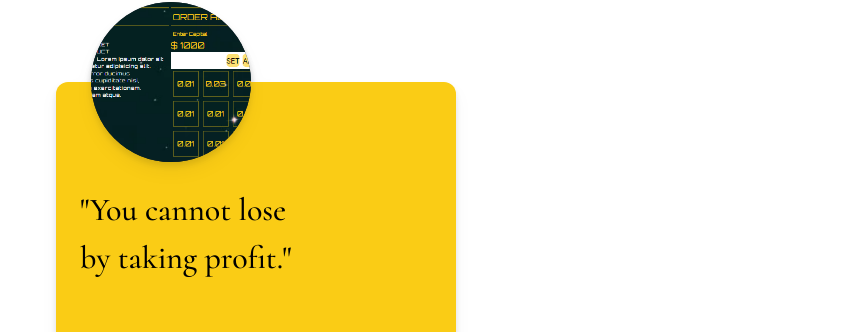
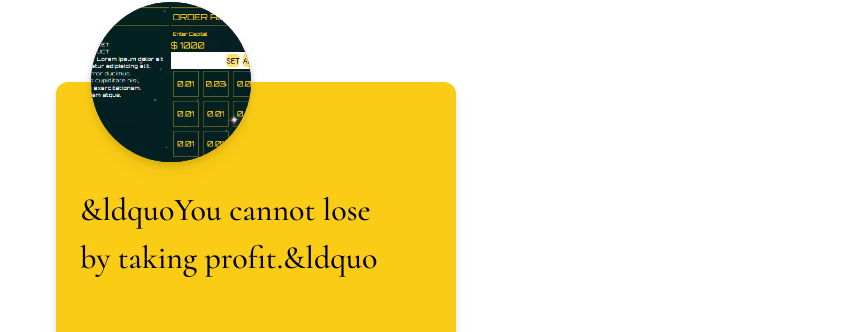
Before and after one commit to reacthcmvn/nextdevvn, a Next.js app: page /projects in a window 1280 px wide. Shown: the part 1706-2038 px from the top of the page, without its empty margins (128-991 px from the left). Built offline with nearby package versions, Linux system fonts and the light colour scheme.

Commit message:
add project page 50

```diff
--- a/pages/projects.js
+++ b/pages/projects.js
@@ -96,7 +96,7 @@ const projects = () => {
         </div>
         <div className="text-center">
           <p className="mt-10">
-            Let's the computer do hard work! So you can enjoy{" "}
+            Let&apos;s the computer do hard work! So you can enjoy{" "}
             <span className="font-staa text-green-700">profit</span>.
           </p>
         </div>
@@ -122,8 +122,8 @@ const projects = () => {
         </div>
         <div id="quote" className="font-corm text-[2rem] p-6">
           <div className="mt-20">
-            <p>"You cannot lose </p>
-            <p> by taking profit."</p>
+            <p>&ldquoYou cannot lose </p>
+            <p> by taking profit.&ldquo</p>
           </div>
         </div>
 
```
Also changed, not shown: components/ui/Feature.js (line endings or trailing spaces).
